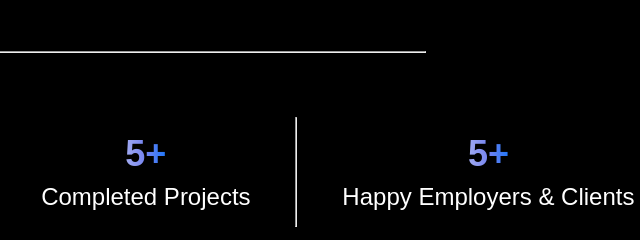
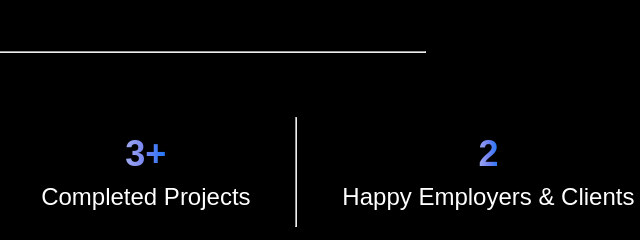
Before and after one commit to sadinenisrinivasarao/srinivas-sadineni-resume, a plain HTML site: page index.html in a window 1280 px wide. Shown: the part 2240-2480 px from the top of the page, 455-1095 px from the left. Drawn offline with Linux system fonts and the light colour scheme.

Commit message:
number change

```diff
--- a/index.html
+++ b/index.html
@@ -135,12 +135,12 @@
             </div>
             <hr>
             <div class="sri-each-achievement srinivas-flex srinivas-animation">
-                <h2 class="text-effect">5+</h2>
+                <h2 class="text-effect">3+</h2>
                 <p>Completed Projects</p>
             </div>
             <hr>
             <div class="sri-each-achievement srinivas-flex srinivas-animation">
-                <h2 class="text-effect">5+</h2>
+                <h2 class="text-effect">2</h2>
                 <p>Happy Employers & Clients</p>
             </div>
         </div>
```
